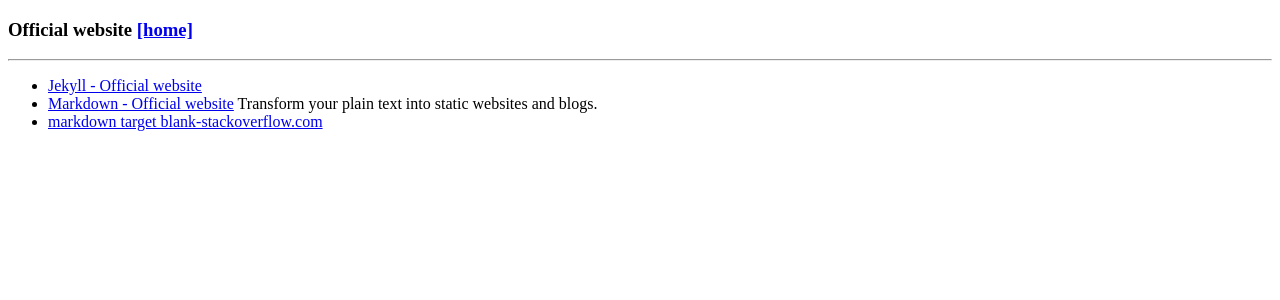
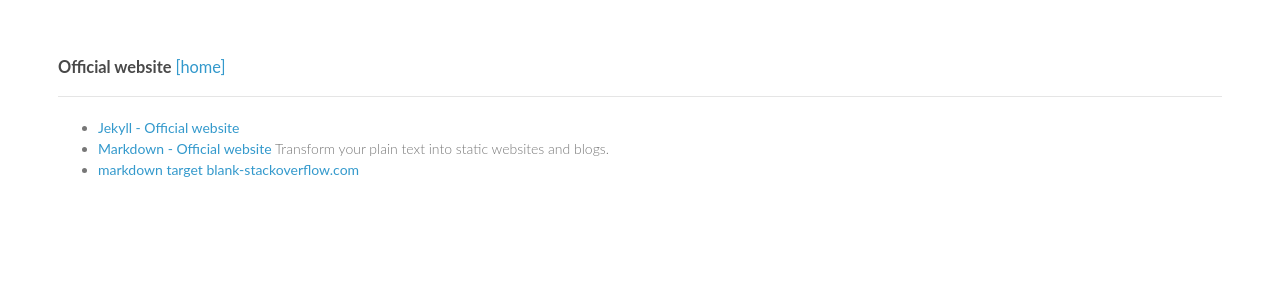
Before and after one commit to blueguide/blueblog, a Jekyll site: the page built from _posts/2013-11-16-My-favorate-website.md, in a window 1280 px wide. Shown: the top 300 px of the page. Built offline with Jekyll 4.4.1, drawn with Linux system fonts in a browser that asks for light colours.

Commit message:
modify the website layout

```diff
--- a/_layouts/website.html
+++ b/_layouts/website.html
@@ -7,8 +7,8 @@
 	<meta name="author" content="Gawain Lau">
 	<meta name="description" content="{{ page.description }}">
 	<meta name="keywords" content="{{ page.keywords }}">
-    <link rel="stylesheet" href="../stylesheets/styles.css">
-    <link rel="stylesheet" href="../stylesheets/pygment_trac.css">
+    <link rel="stylesheet" href="{{ site.baseurl }}/stylesheets/styles.css">
+    <link rel="stylesheet" href="{{ site.baseurl }}/stylesheets/pygment_trac.css">
     <meta name="viewport" content="width=device-width, initial-scale=1, user-scalable=no">
     <!--[if lt IE 9]>
     <script src="//html5shiv.googlecode.com/svn/trunk/html5.js"></script>
--- a/_posts/2013-11-16-My-favorate-website.md
+++ b/_posts/2013-11-16-My-favorate-website.md
@@ -10,7 +10,8 @@ descriptions : ""
 ---
 
 -	[Jekyll - Official website][t1]
--	[Markdown - Official website][t2] Transform your plain text into static websites and blogs.
+-	[Markdown - Official website][t2]
+Transform your plain text into static websites and blogs.
 -	<a href="http://stackoverflow.com/questions/4425198/markdown-target-blank" target="_blank">markdown target blank-stackoverflow.com</a>
 
 
```
